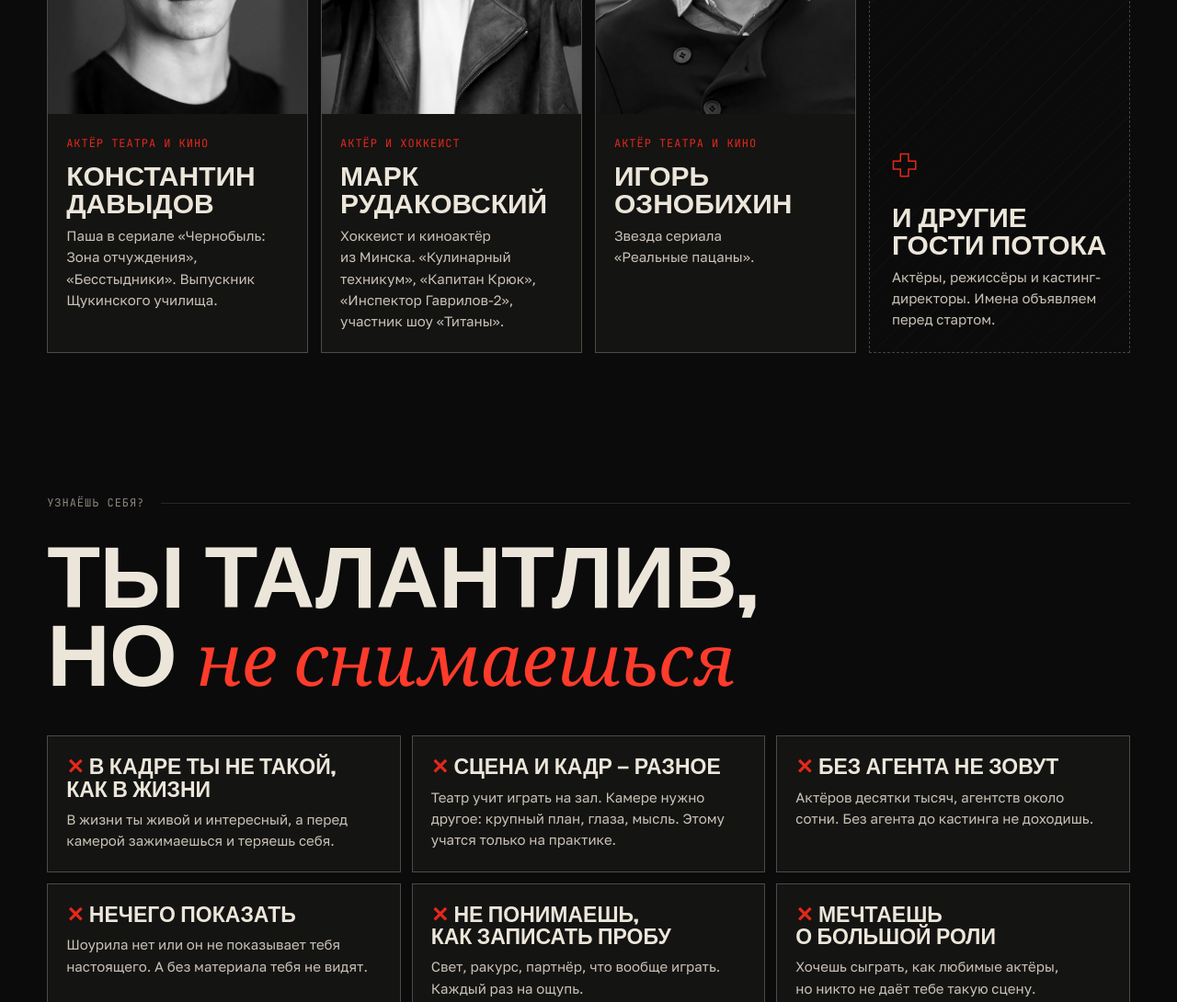
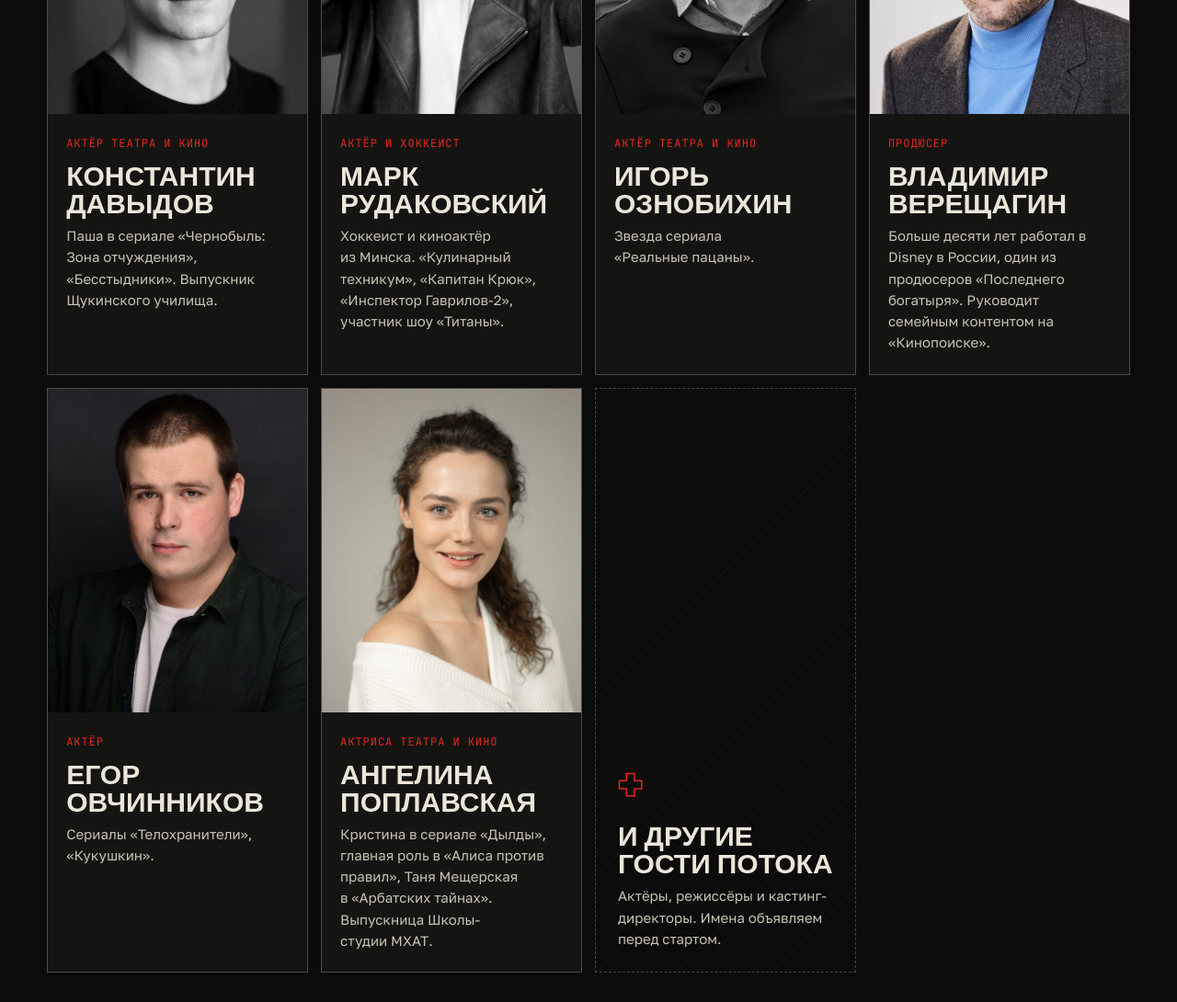
Before and after one commit to shumniyvlad-cell/motor-kaspranov, a plain HTML site: page index.html in a window 1280 px wide. Shown: the part 2980-4070 px from the top of the page at 92% size. Drawn offline with nearby package versions, Linux system fonts and the light colour scheme; a web font is replaced by a local one.

Commit message:
Гости: Верещагин, Овчинников, Поплавская; лента клипов без автопрокрутки
Co-Authored-By: Claude Sonnet 5.5 <noreply@anthropic.com>

```diff
--- a/index.html
+++ b/index.html
@@ -465,11 +465,11 @@ select{appearance:none;background-image:linear-gradient(45deg,transparent 50%,va
 .clips{margin-top:40px;overflow:hidden;--cw:calc((min(100vw,var(--max)) - 2*var(--pad) - 42px)/4);-webkit-mask-image:linear-gradient(90deg,transparent,#000 4%,#000 96%,transparent);mask-image:linear-gradient(90deg,transparent,#000 4%,#000 96%,transparent)}
 .clips .track{display:flex;gap:14px;width:max-content;padding:0 14px 0 0}
 .clips .rev.clip{width:var(--cw);flex:none}
-.motion .clips .track{animation:clipsMove 54s linear infinite}
+.clips{overflow-x:auto;scrollbar-width:none}.clips::-webkit-scrollbar{display:none}.clips .clip[aria-hidden]{display:none}
 .clips:hover .track,.clips.playing .track{animation-play-state:paused}
 @keyframes clipsMove{from{transform:translateX(0)}to{transform:translateX(-50%)}}
 @media (max-width:1000px){.clips{--cw:calc((100vw - 2*var(--pad) - 28px)/2.6)}}
-@media (max-width:700px){.clips{--cw:58vw}.motion .clips .track{animation-duration:42s}}
+@media (max-width:700px){.clips{--cw:58vw}}
 
 /* полоса фактов */
 .factbar{border-bottom:1px solid var(--line);background:var(--ink)}
@@ -700,6 +700,9 @@ select{appearance:none;background-image:linear-gradient(45deg,transparent 50%,va
       <div class="guest" data-r><div class="ph"><img src="img/guests/davydov-v3.jpg" alt="Константин Давыдов" loading="lazy"></div><div class="t"><span class="mono">Актёр театра и кино</span><h4>Константин Давыдов</h4><p>Паша в сериале «Чернобыль: Зона отчуждения», «Бесстыдники». Выпускник Щукинского училища.</p></div></div>
       <div class="guest" data-r="2"><div class="ph"><img src="img/guests/rudakovsky-v3.jpg" alt="Марк Рудаковский" loading="lazy"></div><div class="t"><span class="mono">Актёр и хоккеист</span><h4>Марк Рудаковский</h4><p>Хоккеист и киноактёр из Минска. «Кулинарный техникум», «Капитан Крюк», «Инспектор Гаврилов-2», участник шоу «Титаны».</p></div></div>
       <div class="guest" data-r="3"><div class="ph"><img src="img/guests/oznobikhin.jpg" alt="Игорь Ознобихин" loading="lazy"></div><div class="t"><span class="mono">Актёр театра и кино</span><h4>Игорь Ознобихин</h4><p>Звезда сериала «Реальные пацаны».</p></div></div>
+      <div class="guest" data-r><div class="ph"><img src="img/guests/vereshchagin.jpg" alt="Владимир Верещагин" loading="lazy"></div><div class="t"><span class="mono">Продюсер</span><h4>Владимир Верещагин</h4><p>Больше десяти лет работал в Disney в России, один из продюсеров «Последнего богатыря». Руководит семейным контентом на «Кинопоиске».</p></div></div>
+      <div class="guest" data-r="2"><div class="ph"><img src="img/guests/ovchinnikov.jpg" alt="Егор Овчинников" loading="lazy"></div><div class="t"><span class="mono">Актёр</span><h4>Егор Овчинников</h4><p>Сериалы «Телохранители», «Кукушкин».</p></div></div>
+      <div class="guest" data-r="3"><div class="ph"><img src="img/guests/poplavskaya.jpg" alt="Ангелина Поплавская" loading="lazy"></div><div class="t"><span class="mono">Актриса театра и кино</span><h4>Ангелина Поплавская</h4><p>Кристина в сериале «Дылды», главная роль в «Алиса против правил», Таня Мещерская в «Арбатских тайнах». Выпускница Школы-студии МХАТ.</p></div></div>
       <div class="guest more" data-r="4"><b>+</b><h4>И другие гости потока</h4><p>Актёры, режиссёры и кастинг-директоры. Имена объявляем перед стартом.</p></div>
     </div>
   </div>
```
Also changed, not shown: img/guests/ovchinnikov.jpg (added), img/guests/poplavskaya.jpg (added), img/guests/vereshchagin.jpg (added).
